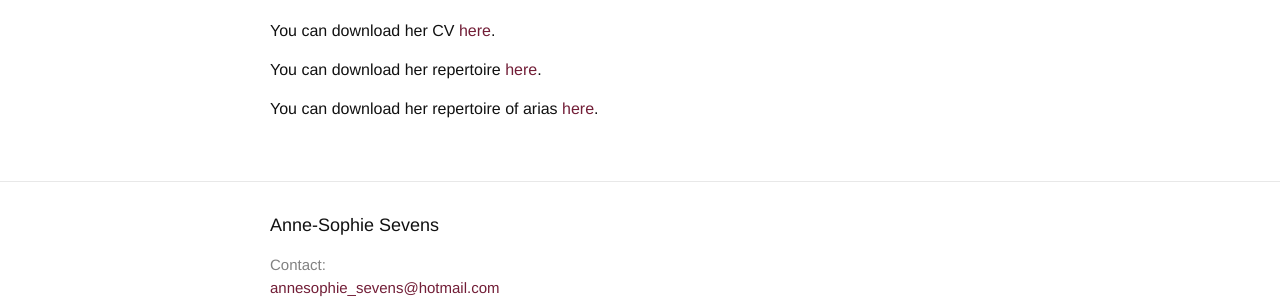
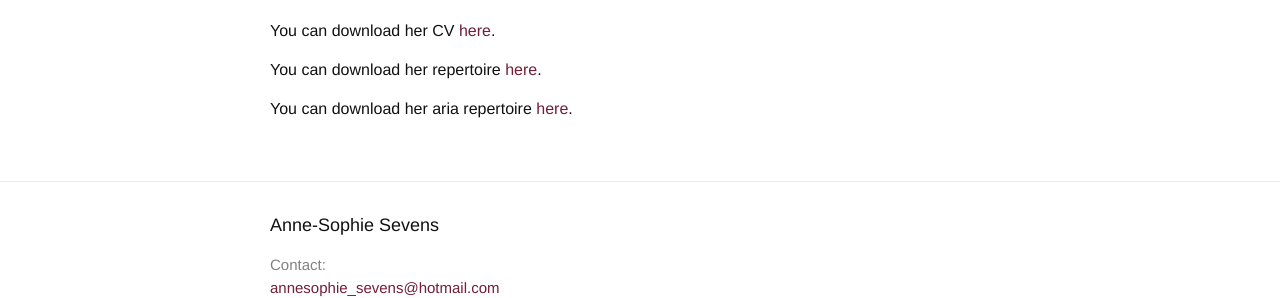
Before and after one commit to annesophie-sevens/annesophie-sevens.github.io, a Jekyll site: the page built from biography-en.md, in a window 1280 px wide. Shown: the part 924-1222 px from the top of the page. Built offline with Jekyll 4.4.1, drawn with Linux system fonts in a browser that asks for light colours.

Commit message:
Update biography-en.md

```diff
--- a/biography-en.md
+++ b/biography-en.md
@@ -22,4 +22,4 @@ You can download her CV [here]({{ site.baseurl }}/assets/CV.pdf).
 
 You can download her repertoire [here]({{ site.baseurl }}/assets/REP.pdf).
 
-You can download her repertoire of arias [here]({{ site.baseurl }}/assets/ARIAS.pdf).
+You can download her aria repertoire [here]({{ site.baseurl }}/assets/ARIAS.pdf).
```
